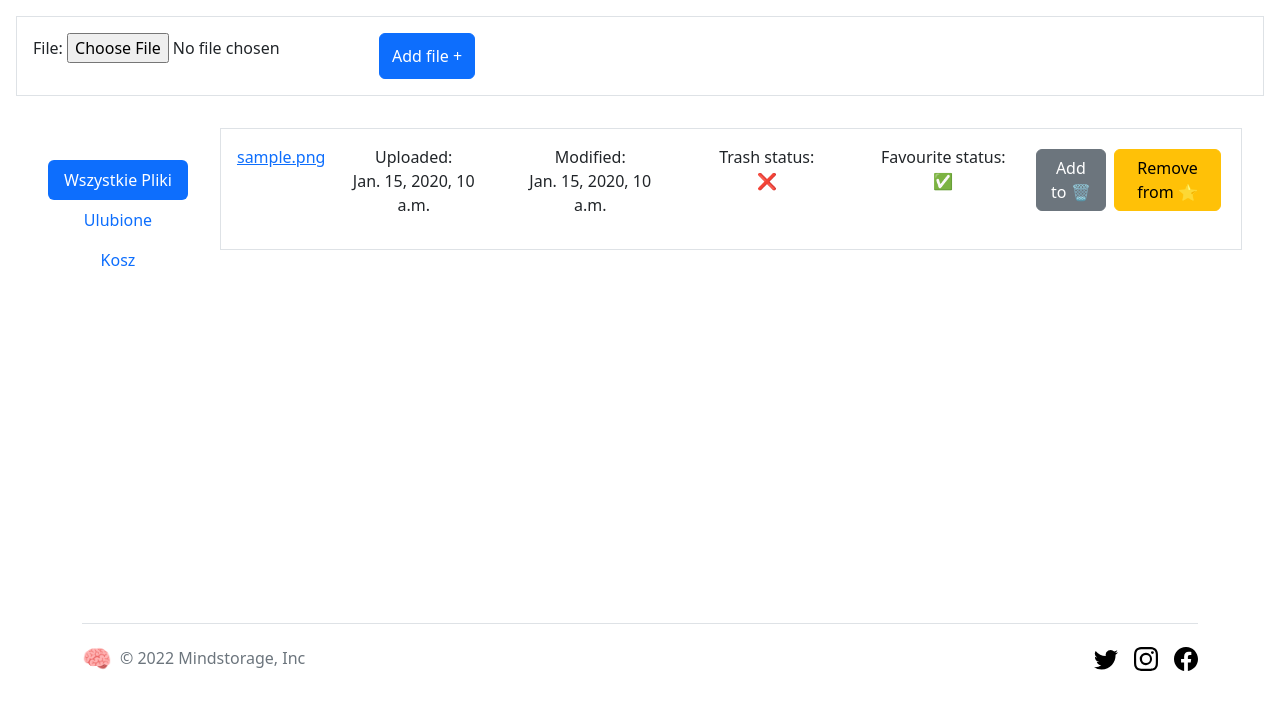
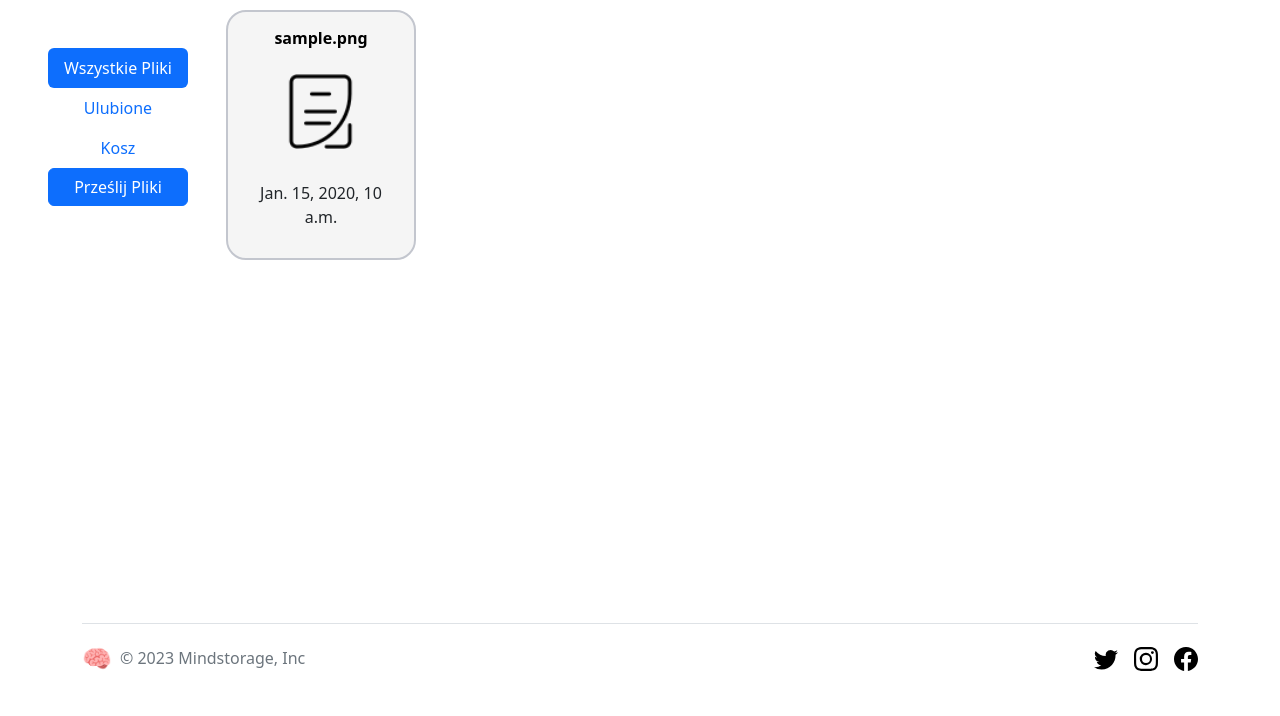
Before and after one commit to bykowskiolaf/MindStorage, a Django app: page /dashboard in a window 1280 px wide. Shown: the part 84-800 px from the top of the page. Run offline with Django 4.2, Linux system fonts and the light colour scheme; a user stored in the database is signed in; tables that the repository leaves empty hold one stand-in row (values such as "Sample post").

Commit message:
added modal, file icon, changed upload

```diff
--- /dev/null
+++ b/mindstorage/managefiles/static/css/dashboard.css
@@ -0,0 +1,64 @@
+.card {
+  width: 190px;
+  height: 250px;
+  border-radius: 20px;
+  background: #f5f5f5;
+  position: relative;
+  padding: 1.8rem;
+  margin: 10px;
+  border: 2px solid #c3c6ce;
+  transition: 0.5s ease-out;
+  overflow: visible;
+}
+
+.card-details {
+  color: black;
+  height: 100%;
+  gap: 0.5em;
+  display: grid;
+  place-content: center;
+}
+
+.card-image{
+    display: block;
+    margin-left: auto;
+    margin-right: auto;
+    width: 75px;
+}
+
+.card-button {
+  transform: translate(-50%, 125%);
+  width: 60%;
+  border-radius: 1rem;
+  border: none;
+  background-color: #008bf8;
+  color: #fff;
+  font-size: 1rem;
+  padding: 0.5rem 1rem;
+  position: absolute;
+  left: 50%;
+  bottom: 0;
+  opacity: 0;
+  transition: 0.3s ease-out;
+}
+
+.text-body {
+  color: rgb(134, 134, 134);
+}
+
+/*Text*/
+.text-title {
+  font-size: 1em;
+  font-weight: bold;
+}
+
+/*Hover*/
+.card:hover {
+  border-color: #008bf8;
+  box-shadow: 0 4px 18px 0 rgba(0, 0, 0, 0.25);
+}
+
+.card:hover .card-button {
+  transform: translate(-50%, 50%);
+  opacity: 1;
+}
--- a/mindstorage/managefiles/templates/base.html
+++ b/mindstorage/managefiles/templates/base.html
@@ -55,7 +55,7 @@
           <a href="/" class="mb-3 me-2 mb-md-0 text-muted text-decoration-none fs-4">
               🧠
           </a>
-          <span class="mb-3 mb-md-0 text-muted">© 2022 Mindstorage, Inc</span>
+          <span class="mb-3 mb-md-0 text-muted">© 2023 Mindstorage, Inc</span>
         </div>
 
         <ul class="nav col-md-4 justify-content-end list-unstyled d-flex">
--- a/mindstorage/managefiles/templates/managefiles/dashboard.html
+++ b/mindstorage/managefiles/templates/managefiles/dashboard.html
@@ -1,43 +1,142 @@
-{% extends 'base.html' %}
+{% extends 'base.html' %} {% load static %} {% block content %}
 
-{% block content %}
-<form method="post" enctype="multipart/form-data" class="d-flex justify-content-start m-3 p-3 border">
-    {% csrf_token %}
-    {{ form.as_p }}
+<link rel="stylesheet" href="{% static 'css/dashboard.css' %}" />
+
+<div class="d-flex align-items-start">
+  <!-- BAR ON LEFT -->
+
+  <div
+    class="nav flex-column nav-pills me-3 m-5"
+    id="v-pills-tab"
+    role="tablist"
+    aria-orientation="vertical"
+    style="min-width: 10vw"
+  >
+    <button
+      class="nav-link active"
+      id="v-pills-all_files-tab"
+      data-bs-toggle="pill"
+      data-bs-target="#v-pills-all_files"
+      type="button"
+      role="tab"
+      aria-controls="v-pills-all_files"
+      aria-selected="true"
+    >
+      Wszystkie Pliki
+    </button>
+    <button
+      class="nav-link"
+      id="v-pills-favourites-tab"
+      data-bs-toggle="pill"
+      data-bs-target="#v-pills-favourites"
+      type="button"
+      role="tab"
+      aria-controls="v-pills-favourites"
+      aria-selected="false"
+    >
+      Ulubione
+    </button>
+    <button
+      class="nav-link"
+      id="v-pills-trash-tab"
+      data-bs-toggle="pill"
+      data-bs-target="#v-pills-trash"
+      type="button"
+      role="tab"
+      aria-controls="v-pills-trash"
+      aria-selected="false"
+    >
+      Kosz
+    </button>
+
+    <!-- Button trigger modal -->
+    <button type="button" class="btn btn-primary" data-bs-toggle="modal" data-bs-target="#uploadModal">
+        Prześlij Pliki
+    </button>
+
+    <!-- Modal -->
+    <div class="modal fade" id="uploadModal" tabindex="-1" aria-labelledby="exampleModalLabel" aria-hidden="true">
+        <div class="modal-dialog">
+            <div class="modal-content">
+            <div class="modal-header">
+                <h1 class="modal-title fs-5" id="exampleModalLabel">Modal title</h1>
+                <button type="button" class="btn-close" data-bs-dismiss="modal" aria-label="Close"></button>
+            </div>
+            <div class="modal-body">
+                <form
+                method="post"
+                enctype="multipart/form-data"
+                class="d-flex justify-content-start m-3 p-3 border"
+                >
+                {% csrf_token %} {{ form.as_p }}
+
+            </div>
+            <div class="modal-footer">
                 <button type="submit" class="btn btn-primary">Add file +</button>
                 </form>
-    <div class="d-flex align-items-start">
+            </div>
+            </div>
+        </div>
+    </div>
+  </div>
 
-        <!-- BAR ON LEFT -->
 
-        <div class="nav flex-column nav-pills me-3 m-5" id="v-pills-tab" role="tablist" aria-orientation="vertical" style="min-width: 10vw;">
+  <div class="tab-content" id="v-pills-tabContent">
+    <!-- ALL FILES -->
 
-            <button class="nav-link active" id="v-pills-all_files-tab" data-bs-toggle="pill" data-bs-target="#v-pills-all_files" type="button" role="tab" aria-controls="v-pills-all_files" aria-selected="true">
-                Wszystkie Pliki
-            </button>
-            <button class="nav-link" id="v-pills-favourites-tab" data-bs-toggle="pill" data-bs-target="#v-pills-favourites" type="button" role="tab" aria-controls="v-pills-favourites" aria-selected="false">
-                Ulubione
-            </button>
-            <button class="nav-link" id="v-pills-trash-tab" data-bs-toggle="pill" data-bs-target="#v-pills-trash" type="button" role="tab" aria-controls="v-pills-trash" aria-selected="false">
-                Kosz
+    <div
+      class="tab-pane fade show active"
+      id="v-pills-all_files"
+      role="tabpanel"
+      aria-labelledby="v-pills-all_files-tab"
+      style="min-width: 80vw"
+    >
+      <div class="container text-center">
+        <div class="row row-cols-auto">
+          {% for file in all_user_files %}
+          <div class="col">
+            <div class="card">
+              <div class="card-details">
+                <p class="text-title">{{ file.file }}</p>
+                <img class="card-image" src="{% static 'img/file_icon.png' %}" alt="">
+                <p class="text-body"><br>{{ file.uploaded }}</p>
+              </div>
+              <button
+                type="button"
+                class="btn btn-primary card-button"
+                data-bs-toggle="modal"
+                data-bs-target="#exampleModal"
+              >
+                Więcej
               </button>
             </div>
 
-        <div class="tab-content" id="v-pills-tabContent">
-
-            <!-- ALL FILES -->
-
-            <div class="tab-pane fade show active" id="v-pills-all_files" role="tabpanel" aria-labelledby="v-pills-all_files-tab" style="min-width: 80vw;">
-                {% for file in all_user_files %}
-                <div class="d-flex justify-content-between m-3 p-3 border">
-                    <a href="media/{{ file.file }}">
-                        {{ file.file }}
-                    </a>
-
+            <!-- Modal -->
+            <div
+              class="modal fade"
+              id="exampleModal"
+              tabindex="-1"
+              aria-labelledby="exampleModalLabel"
+              aria-hidden="true"
+            >
+              <div class="modal-dialog">
+                <div class="modal-content">
+                  <div class="modal-header">
+                    <h1 class="modal-title fs-5" id="exampleModalLabel">
+                      Szczegóły pliku {{ file.file }}
+                    </h1>
+                    <button
+                      type="button"
+                      class="btn-close"
+                      data-bs-dismiss="modal"
+                      aria-label="Close"
+                    ></button>
+                  </div>
+                  <div class="modal-body">
                     <div class="container text-center">
                         <div class="row">
                             <div class="col">
-                                <p>Uploaded: <br> {{ file.uploaded }}</p>
+                                <p>Owner: <br> {{ file.owner }}</p>
                             </div>
                             <div class="col">
                                 <p>Modified: <br> {{ file.modified }}</p>
@@ -62,67 +161,85 @@
                             </div>
                         </div>
                     </div>
-
+                  </div>
+                  <div class="modal-footer">
                     <form class="p-1" action="{% url 'managefiles:add_to_trash' file.id %}" method="post">
                         {% csrf_token %}
-                        <button class="btn btn-secondary" type="submit">Add to 🗑️</button>
+                        <button class="btn btn-secondary" type="submit">Dodaj do 🗑️</button>
                     </form>
-
                     <form class="p-1" action="{% url 'managefiles:favourite' file.id %}" method="post">
                         {% csrf_token %}
                         {% if file.favourite %}
-                            <button class="btn btn-warning" type="submit">Remove from ⭐</button>
+                            <button class="btn btn-warning" type="submit">Dodaj do ⭐</button>
                         {% else %}
-                            <button class="btn btn-warning" type="submit">Add to ⭐</button>
+                            <button class="btn btn-warning" type="submit">Dodaj do ⭐</button>
                         {% endif%}
                     </form>
                   </div>
+                </div>
+              </div>
+            </div>
+          </div>
           {% endfor %}
+        </div>
+      </div>
     </div>
 
     <!-- FAV FILES -->
 
-            <div class="tab-pane fade" id="v-pills-favourites" role="tabpanel" aria-labelledby="v-pills-favourites-tab" style="min-width: 80vw;">
+    <div
+      class="tab-pane fade"
+      id="v-pills-favourites"
+      role="tabpanel"
+      aria-labelledby="v-pills-favourites-tab"
+      style="min-width: 80vw"
+    >
       {% for file in fav_user_files %}
       <div class="d-flex justify-content-between m-3 p-3 border">
-                    <a href="{{ file.file }}">
-                        {{ file.file }}
-                    </a>
+        <a href="{{ file.file }}"> {{ file.file }} </a>
         <div class="container text-center">
           <div class="row">
             <div class="col">
-                                <p>Uploaded: <br> {{ file.uploaded }}</p>
-                            </div>
-                            <div class="col">
-                                <p>Modified: <br> {{ file.modified }}</p>
-                            </div>
-                            <div class="col">
-                                <p>Trash status: <br>
-                                    {% if file.trash %}
-                                    ✅
-                                    {% else %}
-                                    ❌
-                                    {% endif%}
+              <p>
+                Uploaded: <br />
+                {{ file.uploaded }}
               </p>
             </div>
             <div class="col">
-                                <p>Favourite status: <br>
-                                    {% if file.favourite %}
-                                    ✅
-                                    {% else %}
-                                    ❌
-                                    {% endif%}
+              <p>
+                Modified: <br />
+                {{ file.modified }}
+              </p>
+            </div>
+            <div class="col">
+              <p>
+                Trash status: <br />
+                {% if file.trash %} ✅ {% else %} ❌ {% endif%}
+              </p>
+            </div>
+            <div class="col">
+              <p>
+                Favourite status: <br />
+                {% if file.favourite %} ✅ {% else %} ❌ {% endif%}
               </p>
             </div>
           </div>
         </div>
 
-                    <form class="p-1" action="{% url 'managefiles:add_to_trash' file.id %}" method="post">
+        <form
+          class="p-1"
+          action="{% url 'managefiles:add_to_trash' file.id %}"
+          method="post"
+        >
           {% csrf_token %}
           <button class="btn btn-secondary" type="submit">Add to 🗑️</button>
         </form>
 
-                    <form class="p-1" action="{% url 'managefiles:favourite' file.id %}" method="post">
+        <form
+          class="p-1"
+          action="{% url 'managefiles:favourite' file.id %}"
+          method="post"
+        >
           {% csrf_token %}
           <button class="btn btn-warning" type="submit">Remove from ⭐</button>
         </form>
@@ -132,28 +249,46 @@
 
     <!-- TRASHED FILES -->
 
-            <div class="tab-pane fade" id="v-pills-trash" role="tabpanel" aria-labelledby="v-pills-trash-tab" style="min-width: 80vw;">
+    <div
+      class="tab-pane fade"
+      id="v-pills-trash"
+      role="tabpanel"
+      aria-labelledby="v-pills-trash-tab"
+      style="min-width: 80vw"
+    >
       {% for file in trash_user_files %}
       <div class="d-flex justify-content-between m-3 p-3 border">
-                    <a href="media/{{ file.file }}">
-                        {{ file.file }}
-                    </a>
+        <a href="media/{{ file.file }}"> {{ file.file }} </a>
         <div class="container text-center">
           <div class="row">
             <div class="col">
-                                <p>Uploaded: <br> {{ file.uploaded }}</p>
+              <p>
+                Uploaded: <br />
+                {{ file.uploaded }}
+              </p>
             </div>
             <div class="col">
-                                <p>Modified: <br> {{ file.modified }}</p>
+              <p>
+                Modified: <br />
+                {{ file.modified }}
+              </p>
             </div>
           </div>
         </div>
-                    <form class="p-1" action="{% url 'managefiles:file_delete' file.id %}" method="post">
+        <form
+          class="p-1"
+          action="{% url 'managefiles:file_delete' file.id %}"
+          method="post"
+        >
           {% csrf_token %}
           <button class="btn btn-danger" type="submit">Delete</button>
         </form>
 
-                    <form class="p-1" action="{% url 'managefiles:add_to_trash' file.id %}" method="post">
+        <form
+          class="p-1"
+          action="{% url 'managefiles:add_to_trash' file.id %}"
+          method="post"
+        >
           {% csrf_token %}
           <button class="btn btn-secondary" type="submit">Restore</button>
         </form>
```
Also changed, not shown: mindstorage/managefiles/static/img/file_icon.png (added). Lines whose indentation alone changed are shown as unchanged.
